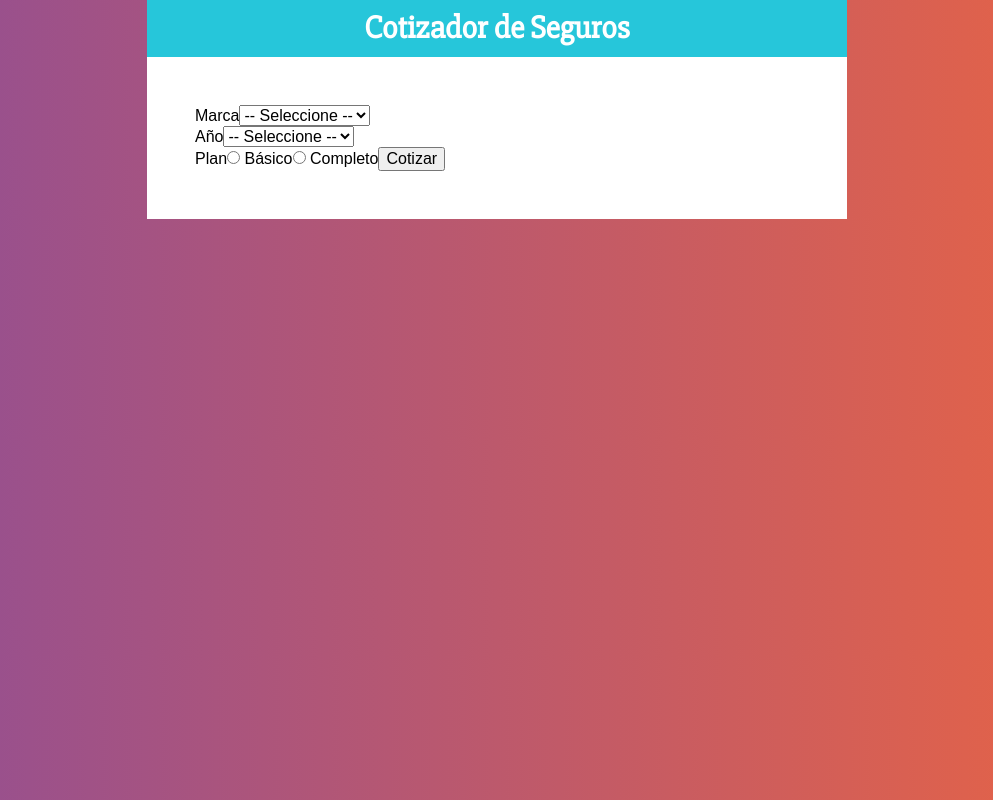
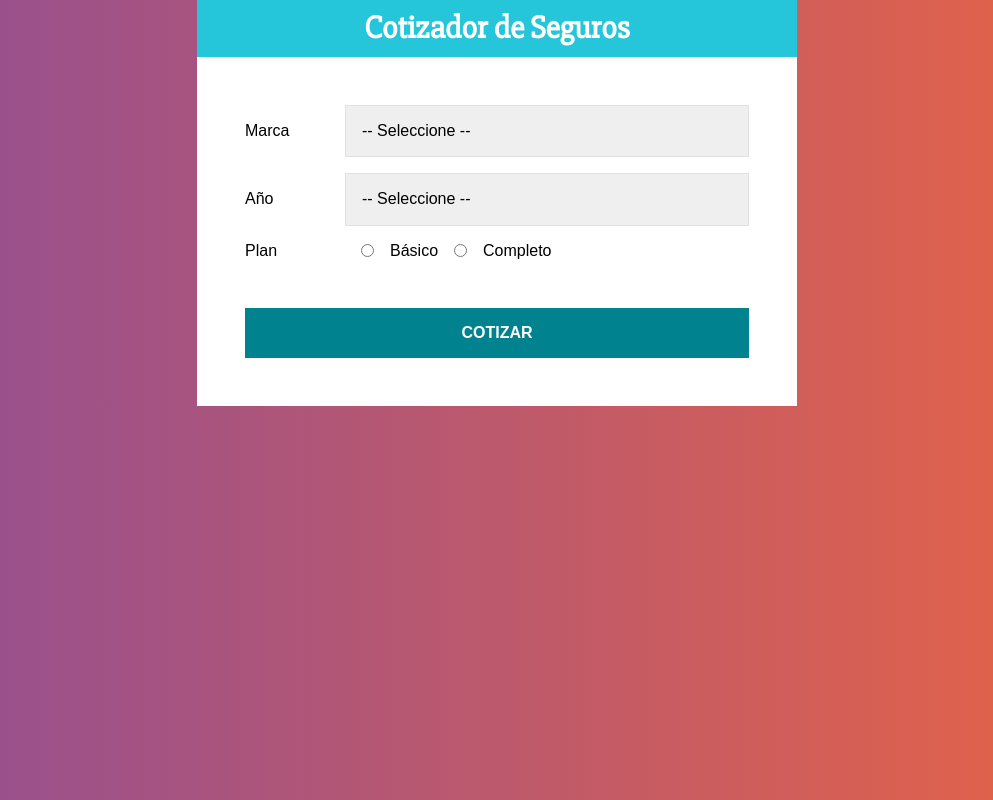
Before and after one commit to psyHook/03-cotizador-app, a React (Create React App) app: page / in a window 1280 px wide. Shown: the whole page, without its empty margins (143-1136 px from the left). Built offline with nearby package versions, Linux system fonts and the light colour scheme.

Commit message:
Styled components de Formulario terminado

```diff
--- a/src/App.js
+++ b/src/App.js
@@ -5,7 +5,7 @@
 import styled from "@emotion/styled";
 
 const Contenedor = styled.div`
-  max-width: 700px;
+  max-width: 600px;
   margin: 0 auto;
 `;
 const ContenedorFormulario = styled.div`
--- a/src/components/Formulario.js
+++ b/src/components/Formulario.js
@@ -1,21 +1,62 @@
 import React from "react";
+import styled from "@emotion/styled";
+
+const Campo = styled.div`
+  display: flex;
+  margin-bottom: 1rem;
+  align-items: center;
+`;
+
+const Label = styled.label`
+  flex: 0 0 100px;
+`;
+
+const Select = styled.select`
+  display: block;
+  width: 100%;
+  padding: 1rem;
+  border: 1px solid #e1e1e1;
+  -webkit-appearance: none;
+`;
+
+const InputRadio = styled.input`
+  margin: 0 1rem;
+`;
+
+const Boton = styled.button`
+  background-color: #00838f;
+  font-size: 16px;
+  width: 100%;
+  padding: 1rem;
+  color: #fff;
+  text-transform: uppercase;
+  font-weight: bold;
+  border: none;
+  transition: background-color .3s ease;
+  margin-top: 2rem;
+
+  &:hover {
+    background-color: #26c6da;
+    cursor: pointer;
+  }
+`;
 
 const Formulario = () => {
   return (
     <form>
-      <div>
-        <label>Marca</label>
-        <select>
+      <Campo>
+        <Label>Marca</Label>
+        <Select>
           <option value="">-- Seleccione --</option>
           <option value="americano">Americano</option>
           <option value="europeo">Europeo</option>
           <option value="asiatico">Asiatico</option>
-        </select>
-      </div>
+        </Select>
+      </Campo>
 
-      <div>
-        <label>Año</label>
-        <select>
+      <Campo>
+        <Label>Año</Label>
+        <Select>
           <option value="">-- Seleccione --</option>
           <option value="2021">2021</option>
           <option value="2020">2020</option>
@@ -27,15 +68,15 @@
           <option value="2014">2014</option>
           <option value="2013">2013</option>
           <option value="2012">2012</option>
-        </select>
-      </div>
+        </Select>
+      </Campo>
 
-      <div>
-        <label>Plan</label>
-        <input type="radio" name="plan" value="basico" /> Básico
-        <input type="radio" name="plan" value="completo" /> Completo
-        <button type="button">Cotizar</button>
-      </div>
+      <Campo>
+        <Label>Plan</Label>
+        <InputRadio type="radio" name="plan" value="basico" /> Básico
+        <InputRadio type="radio" name="plan" value="completo" /> Completo
+      </Campo>
+      <Boton type="button">Cotizar</Boton>
     </form>
   );
 };
```
Also changed, not shown: 1 other file (tests, documents, lock files or other folders).
